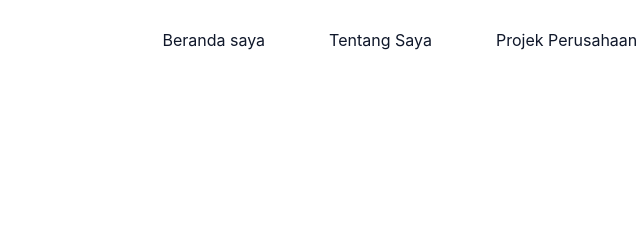
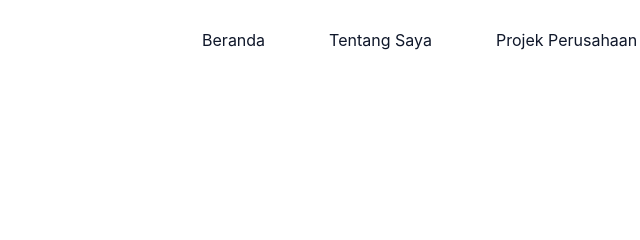
Before and after one commit to alfiandf9/portfolio, a website: page index.html in a window 1280 px wide. Shown: the top 240 px of the page, 144-784 px from the left. Drawn offline with Linux system fonts and the light colour scheme.

Commit message:
🐛 fix bug

```diff
--- a/index.html
+++ b/index.html
@@ -31,7 +31,7 @@
             class="hidden absolute py-5 bg-white shadow-lg rounded-lg max-w-[250px] w-full right-4 top-full lg:block lg:static lg:bg-transparent lg:max-w-full lg:shadow-none lg:rounded-none">
             <ul class="block lg:flex">
               <li class="group">
-                <a href="#home" class="text-base text-dark py-2 mx-8 flex group-hover:text-primary">Beranda saya</a>
+                <a href="#home" class="text-base text-dark py-2 mx-8 flex group-hover:text-primary">Beranda</a>
               </li>
               <li class="group">
                 <a href="#about" class="text-base text-dark py-2 mx-8 flex group-hover:text-primary">Tentang Saya</a>
```
